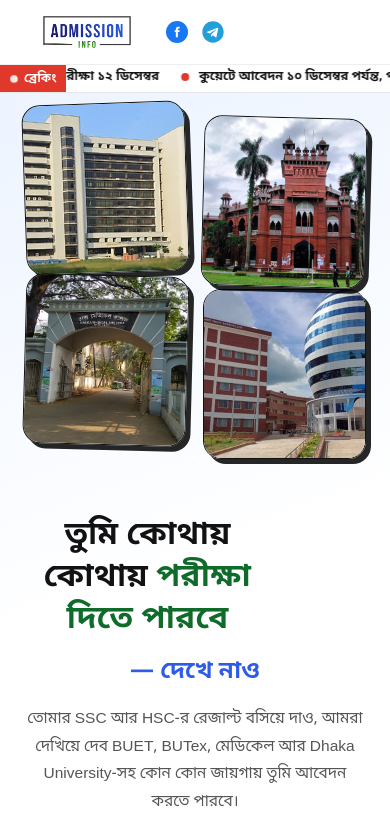
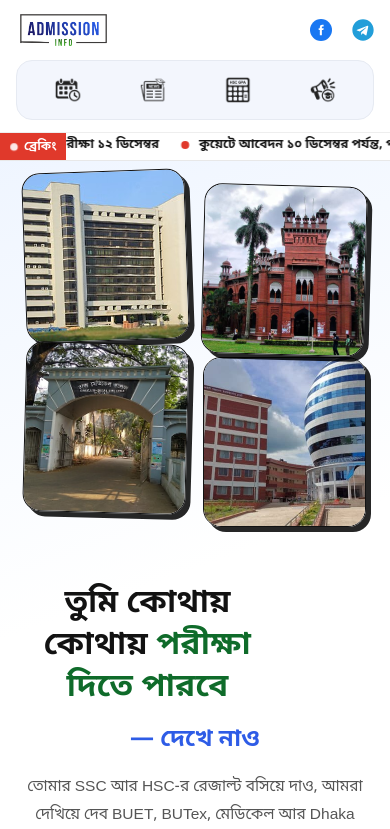
Before and after one commit to nishat-jihad/Admission-info, a Next.js app in the folder chance-hobe-ki/: page / in a window 390 px wide. Shown: the top 829 px of the page. Built offline with nearby package versions, Linux system fonts and the light colour scheme.

Commit message:
Update globals.css

```diff
--- a/chance-hobe-ki/src/app/globals.css
+++ b/chance-hobe-ki/src/app/globals.css
@@ -90,11 +90,11 @@ header.navbar {
   margin-left: 3px;
 }
 
+/* ---------- NAVBAR: আইকন নেভিগেশন (PC + Mobile একই আইকন) ---------- */
 nav.nav-links {
   display: flex;
-  gap: 3px;
-  align-items: center;
-  flex-wrap: wrap;
+  gap: 22px;
+  align-items: center;
 }
 @media (min-width: 901px) {
   nav.nav-links {
@@ -106,40 +106,54 @@ nav.nav-links {
     white-space: nowrap;
   }
 }
-nav.nav-links a,
-nav.nav-links button {
+nav.nav-links a.nav-icon-link {
+  width: 46px;
+  height: 46px;
+  padding: 0;
   border: none;
+  border-radius: 14px;
   background: transparent;
-  font-size: 13.5px;
-  font-weight: 500;
-  padding: 8px 13px;
-  border-radius: 999px;
-  cursor: pointer;
-  color: #333;
+  box-shadow: none;
+  color: #222;
+  display: flex;
+  align-items: center;
+  justify-content: center;
   text-decoration: none;
-  display: inline-block;
-  transition: color 0.15s ease;
-  white-space: nowrap;
-}
-nav.nav-links a.active,
-nav.nav-links button.active {
-  background: rgba(255, 255, 255, 0.9);
-  color: var(--black);
-  font-weight: 700;
-  font-size: 12.5px;
-  padding: 6px 12px;
-  box-shadow: 2px 3px 0px 0px rgba(0, 0, 0, 0.85);
-  border: 1.2px solid var(--black);
-}
-nav.nav-links a:not(.active):hover,
-nav.nav-links button:not(.active):hover {
-  color: var(--green-dark);
-}
-.nav-right {
-  display: flex;
-  align-items: center;
-  gap: 10px;
-}
+  flex-shrink: 0;
+  transition: background 0.15s ease, color 0.15s ease, transform 0.12s ease;
+}
+nav.nav-links a.nav-icon-link:hover {
+  background: rgba(46, 92, 230, 0.08);
+  color: var(--blue);
+  transform: translateY(-1px);
+}
+nav.nav-links a.nav-icon-link.active {
+  background: rgba(46, 92, 230, 0.12);
+  color: var(--blue-dark);
+  box-shadow: inset 0 0 0 1.5px var(--blue);
+}
+.nav-icon {
+  width: 28px;
+  height: 28px;
+  display: block;
+  background-color: currentColor;
+  -webkit-mask: var(--icon) center / contain no-repeat;
+  mask: var(--icon) center / contain no-repeat;
+}
+.nav-icon-exam {
+  --icon: url("/icons/nav-exam-dates.png");
+}
+.nav-icon-news {
+  --icon: url("/icons/nav-news.png");
+}
+.nav-icon-gpa {
+  --icon: url("/icons/nav-hsc-gpa.png");
+}
+.nav-icon-updates {
+  --icon: url("/icons/nav-updates.png");
+}
+
+/* Sidebar (university page) এখনো এই বাটন ব্যবহার করে — তাই base style রাখা হলো */
 .hamburger-btn {
   display: none;
   width: 42px;
@@ -163,46 +177,6 @@ nav.nav-links button:not(.active):hover {
   width: 20px;
   height: 20px;
 }
-@media (max-width: 640px) {
-  header.navbar {
-    padding: 12px 16px;
-    position: relative;
-  }
-  .hamburger-btn {
-    display: flex;
-  }
-  nav.nav-links {
-    display: none;
-    position: absolute;
-    top: 100%;
-    left: 0;
-    right: 0;
-    transform: none;
-    background: #fff;
-    border-bottom: 1.5px solid var(--black);
-    box-shadow: var(--shadow-hard);
-    flex-direction: column;
-    align-items: stretch;
-    padding: 10px 14px 16px;
-    gap: 4px;
-    z-index: 60;
-  }
-  nav.nav-links.open {
-    display: flex;
-  }
-  nav.nav-links a,
-  nav.nav-links button {
-    width: 100%;
-    text-align: left;
-    padding: 12px 14px;
-    border-radius: 8px;
-  }
-  nav.nav-links a.active,
-  nav.nav-links button.active {
-    width: 100%;
-    padding: 12px 14px;
-  }
-}
 
 /* ---------- NAVBAR: FB + Telegram গোল আইকন ---------- */
 .nav-social {
@@ -211,8 +185,10 @@ nav.nav-links button:not(.active):hover {
   gap: 14px;
 }
 .nav-social-inline {
-  margin-left: 14px;
-  gap: 30px;
+  margin-left: 4px;
+  padding-left: 22px;
+  border-left: 1px solid #e3e6ea;
+  gap: 22px;
 }
 .nav-social-mobile {
   display: none;
@@ -253,56 +229,43 @@ nav.nav-links button:not(.active):hover {
 .nav-social a.nav-social-telegram svg {
   fill: #229ed9;
 }
+
+/* ---------- NAVBAR: Mobile — উপরে logo + social, নিচে আইকন বার ---------- */
 @media (max-width: 640px) {
   header.navbar {
+    position: relative;
     display: grid;
-    grid-template-columns: 1fr auto 1fr;
+    grid-template-columns: 1fr auto;
+    grid-template-areas:
+      "logo social"
+      "nav nav";
     align-items: center;
-    gap: 8px;
-  }
-  header.navbar .hamburger-btn {
+    row-gap: 10px;
+    column-gap: 8px;
+    padding: 10px 16px 12px;
+  }
+  header.navbar .logo-block {
+    grid-area: logo;
     justify-self: start;
-  }
-  header.navbar .logo-block {
-    justify-self: center;
   }
   .nav-social-inline {
     display: none;
   }
   .nav-social-mobile {
     display: flex;
+    grid-area: social;
     justify-self: end;
-  }
-}
-
-/* ---------- MOBILE: হ্যামবার্গার মেনু — ছোট, গোল কোণার ভাসমান box ---------- */
-@media (max-width: 640px) {
+    gap: 20px;
+  }
   header.navbar nav.nav-links {
-    top: calc(100% + 6px);
-    left: 16px;
-    right: auto;
-    width: max-content;
-    min-width: 210px;
-    max-width: calc(100vw - 32px);
-    padding: 8px;
-    gap: 2px;
-    background: #fff;
+    grid-area: nav;
+    width: 100%;
+    justify-content: space-around;
+    gap: 0;
+    padding: 6px 8px;
+    background: #f3f6fd;
     border: 1px solid #e6eaf2;
     border-radius: 16px;
-    box-shadow: 0 8px 24px rgba(15, 23, 42, 0.14);
-  }
-  header.navbar nav.nav-links a {
-    padding: 11px 14px;
-    border-radius: 10px;
-    font-size: 14px;
-  }
-  header.navbar nav.nav-links a.active {
-    padding: 11px 14px;
-    background: rgba(46, 92, 230, 0.09);
-    border: none;
-    box-shadow: none;
-    font-size: 14px;
-    font-weight: 700;
   }
 }
 
```
